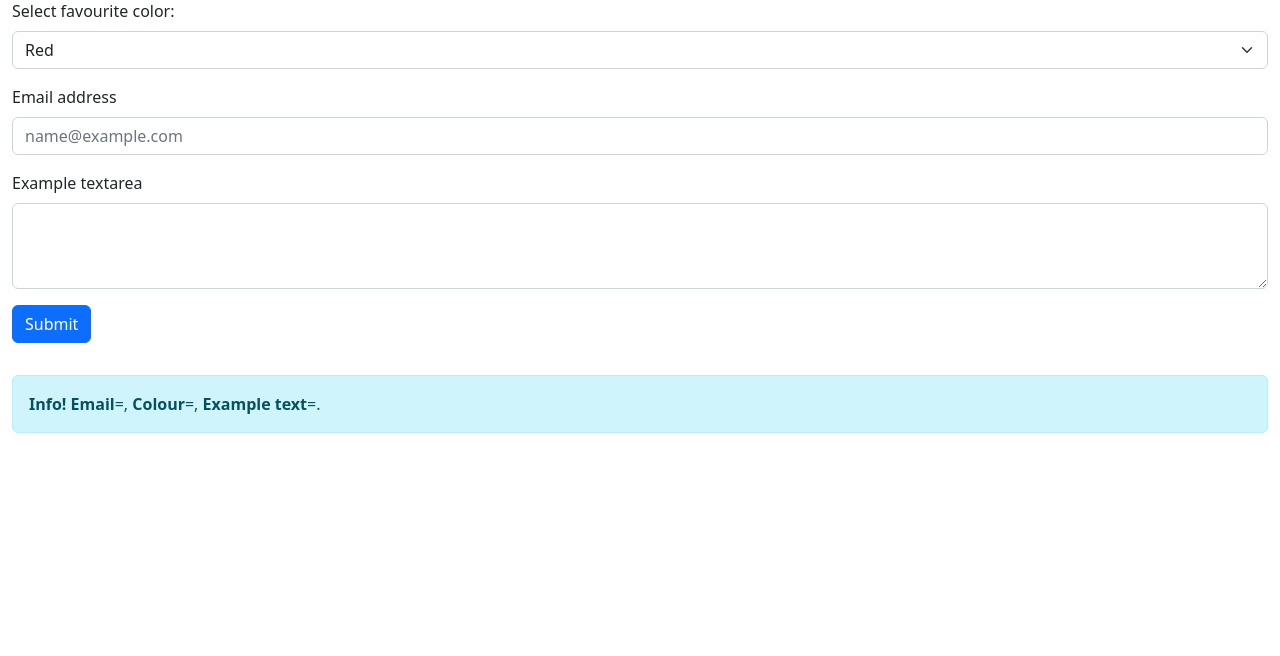
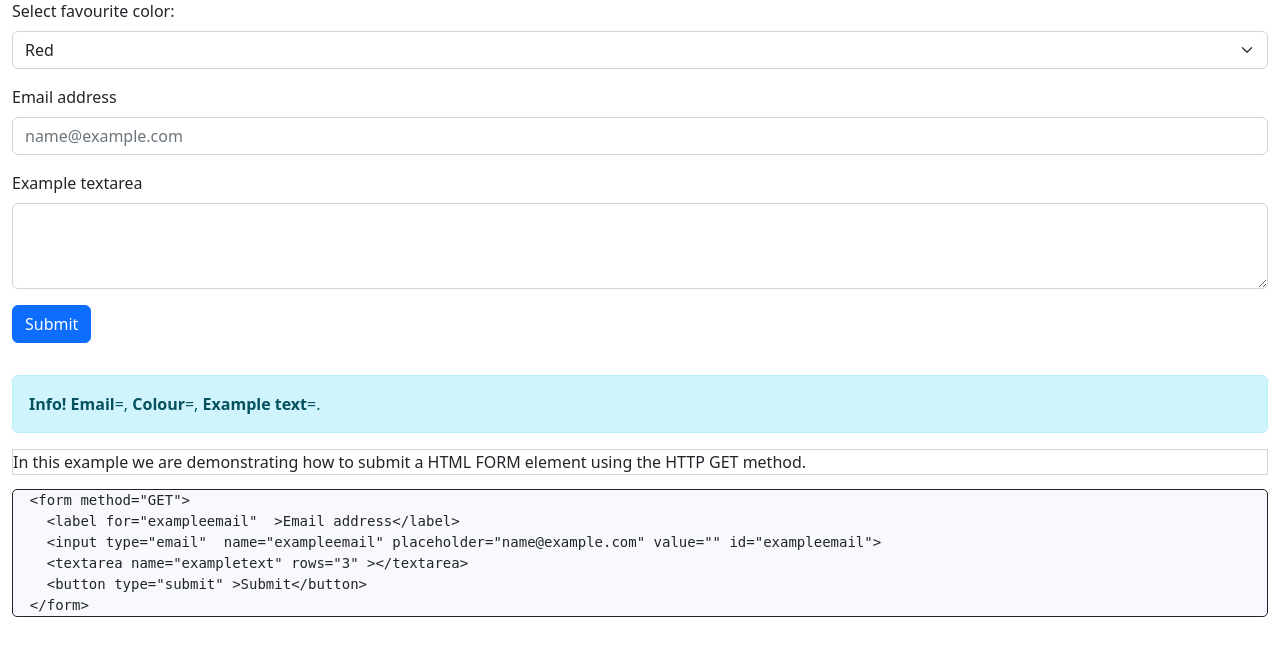
Before and after one commit to sdg002/pythonwebapp, a Flask app: page /formpostbackusinggetmethod in a window 1280 px wide. Shown: the part 119-775 px from the top of the page. Run offline with Flask 3, Linux system fonts and the light colour scheme; parts of the project's set-up code (start-up, migrations or seed data) failed here and were passed over.

Commit message:
completed form post with documentation

```diff
--- /dev/null
+++ b/webfrontend/static/styles.css
@@ -0,0 +1,7 @@
+pre.snippet {
+    background-color: ghostwhite;border-style: solid;border-width: 1px;border-radius: 5px;margin-top: 1em ;font-family: monospace;
+}
+
+div.notes{
+    border-width: 1px; border-color: lightgray;border-style: solid;
+}
--- a/webfrontend/templates/base.html
+++ b/webfrontend/templates/base.html
@@ -6,6 +6,7 @@
   <link href="https://cdn.jsdelivr.net/npm/bootstrap@5.2.3/dist/css/bootstrap.min.css" rel="stylesheet">
   <script src="https://cdn.jsdelivr.net/npm/bootstrap@5.2.3/dist/js/bootstrap.bundle.min.js"></script>
   <title>{% block title %}{% endblock %}</title>
+  <link rel="stylesheet" href="static/styles.css">
 </head>
 <body>
 
@@ -63,6 +64,7 @@
     {% block content %}
     {% endblock %}
 
+
 </div>
 
 </body>
--- a/webfrontend/templates/formpostbackget.html
+++ b/webfrontend/templates/formpostbackget.html
@@ -29,4 +29,19 @@
 <div class="alert alert-info">
   <strong>Info!</strong> {{message| safe}}.
 </div>
+
+
+<div class="notes">
+  In this example we are demonstrating how to submit a HTML FORM element using the HTTP GET method.
+</div>
+
+
+<pre class="snippet">
+  &lt;form method=&quot;GET&quot;&gt;
+    &lt;label for=&quot;exampleemail&quot;  &gt;Email address&lt;/label&gt;
+    &lt;input type=&quot;email&quot;  name=&quot;exampleemail&quot; placeholder=&quot;name@example.com&quot; value=&quot;{{exampleemail}}&quot; id=&quot;exampleemail&quot;&gt;
+    &lt;textarea name=&quot;exampletext&quot; rows=&quot;3&quot; &gt;{{exampletext}}&lt;/textarea&gt;
+    &lt;button type=&quot;submit&quot; &gt;Submit&lt;/button&gt;
+  &lt;/form&gt;
+</pre>
 {% endblock %}
```
